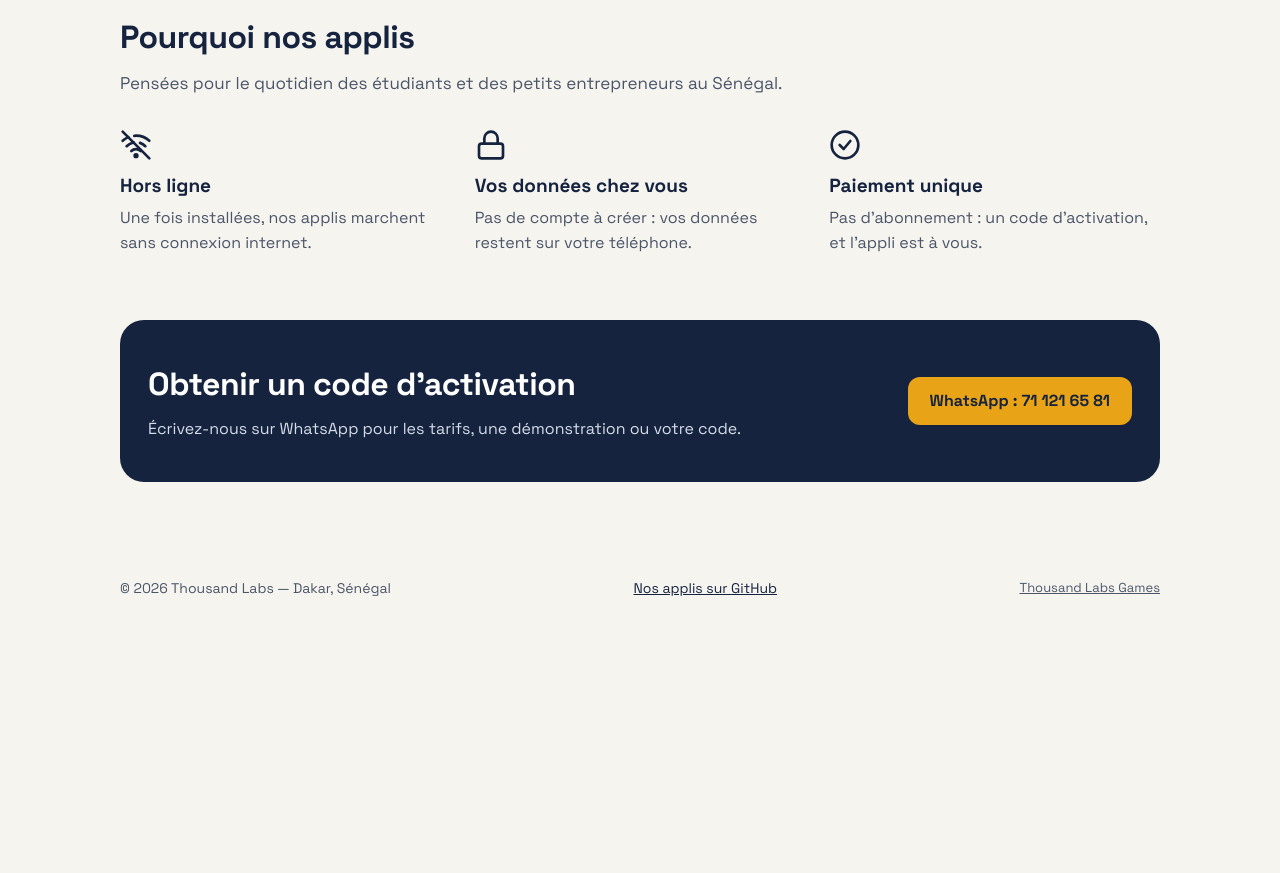
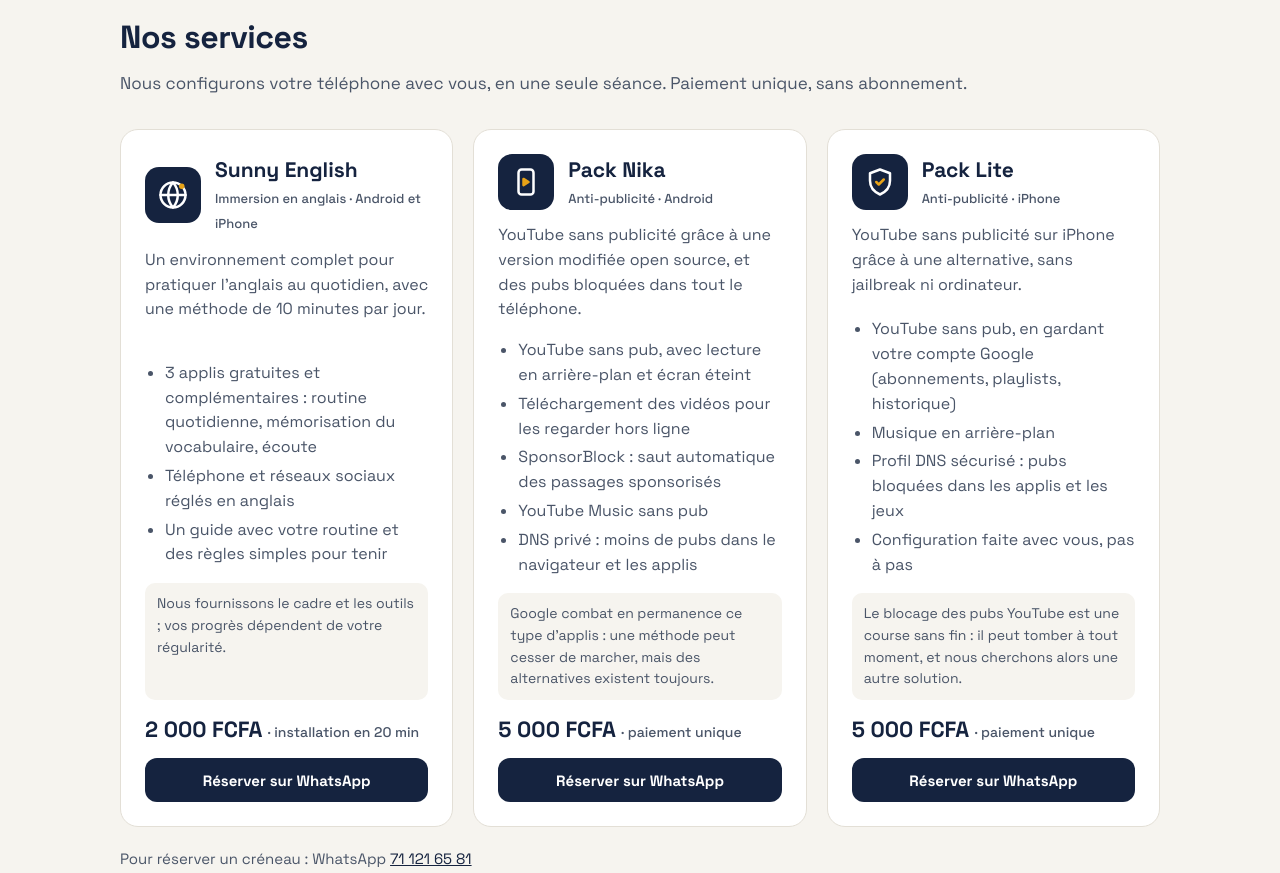
Before and after one commit to ThousandLabs/ThousandLabs.github.io, a plain HTML site: page index.html in a window 1280 px wide. Shown: the part 1180-2053 px from the top of the page. Before the commit the page ends 1828 px from the top, so only its background shows below. Drawn offline with Linux system fonts and the light colour scheme.

Commit message:
Ajoute la section Nos services (Sunny English, Pack Nika, Pack Lite) et le bouton Découvrir nos services
Co-Authored-By: Claude Opus 5.5 <noreply@anthropic.com>
Claude-Session: https://claude.ai/code/session_01BSJJ49V5N4RqdExMGxKMNc

```diff
--- a/index.html
+++ b/index.html
@@ -4,7 +4,7 @@
 <meta charset="utf-8">
 <meta name="viewport" content="width=device-width, initial-scale=1">
 <title>Thousand Labs — Applis pour étudiants et petits entrepreneurs</title>
-<meta name="description" content="Thousand Labs crée des applis simples, hors ligne et sans abonnement : ScoreUp, Budget Flow, Nexus Track et Power Log.">
+<meta name="description" content="Thousand Labs crée des applis simples, hors ligne et sans abonnement (ScoreUp, Budget Flow, Nexus Track, Power Log) et propose des services de configuration de téléphone.">
 <meta name="theme-color" content="#15233F">
 <meta property="og:title" content="Thousand Labs">
 <meta property="og:description" content="Des applis simples, hors ligne et sans abonnement : ScoreUp, Budget Flow, Nexus Track, Power Log.">
@@ -38,7 +38,8 @@
   .btn{display:inline-flex;align-items:center;justify-content:center;gap:8px;min-height:48px;padding:0 22px;border-radius:12px;font-weight:700;text-decoration:none}
   .btn-amber{background:var(--amber);color:var(--navy)}
   .btn-amber:hover{background:#F2B53A}
-  .btn-ghost{border:2px solid #fff;color:#fff;margin-left:10px}
+  .hero-btns{display:flex;flex-wrap:wrap;gap:12px}
+  .btn-ghost{border:2px solid #fff;color:#fff}
   .btn-ghost:hover{background:#fff;color:var(--navy)}
   section{padding:64px 0}
   h2{font-size:32px;margin:0 0 8px;letter-spacing:-.5px}
@@ -66,7 +67,13 @@
   .contact p{color:#D5DCE8;margin:0}
   footer{padding:32px 0 48px;color:var(--muted);font-size:14px}
   footer .wrap{display:flex;flex-wrap:wrap;justify-content:space-between;gap:12px}
-  @media (max-width:520px){.btn-ghost{margin:12px 0 0}.hero{padding-top:32px}}
+  .svc .price{font-size:22px;font-weight:700;color:var(--navy)}
+  .svc .price small{font-size:14px;font-weight:500;color:var(--muted)}
+  .svc ul{margin:0;padding-left:20px;color:var(--muted)}
+  .svc ul li{margin:4px 0}
+  .svc .note{font-size:14px;background:var(--cream);border-radius:10px;padding:10px 12px;color:var(--muted)}
+  .svc-icon{width:56px;height:56px;border-radius:14px;background:var(--navy);display:flex;align-items:center;justify-content:center;flex-shrink:0}
+  @media (max-width:520px){.hero{padding-top:32px}.hero-btns .btn{flex:1 1 100%}}
 </style>
 </head>
 <body>
@@ -79,6 +86,7 @@
       </a>
       <div class="nav-links">
         <a href="#applis">Nos applis</a>
+        <a href="#services">Nos services</a>
         <a href="#pourquoi">Pourquoi nous</a>
         <a href="#contact">Contact</a>
       </div>
@@ -87,8 +95,11 @@
       <div class="hero-text">
         <h1>Des applis simples pour <em>réussir</em> et <em>mieux gérer</em>.</h1>
         <p>Thousand Labs est une équipe d'étudiants de l'ISM Dakar. Nous créons des applis qui fonctionnent hors ligne, sans compte ni abonnement : réviser, gérer son budget, suivre ses ventes ou sa consommation d'électricité.</p>
-        <a class="btn btn-amber" href="#applis">Découvrir nos applis</a>
-        <a class="btn btn-ghost" href="https://wa.me/221711216581">Nous écrire sur WhatsApp</a>
+        <div class="hero-btns">
+          <a class="btn btn-amber" href="#applis">Découvrir nos applis</a>
+          <a class="btn btn-amber" href="#services">Découvrir nos services</a>
+          <a class="btn btn-ghost" href="https://wa.me/221711216581">Nous écrire sur WhatsApp</a>
+        </div>
       </div>
       <div class="hero-mark">
         <svg width="220" height="220" viewBox="0 -2 120 120" role="img" aria-label="Logo Thousand Labs"><path d="M20 102 V22 L60 72 L100 22 V102" fill="none" stroke="#fff" stroke-width="15"/><circle cx="60" cy="44" r="7" fill="#E8A317"/><circle cx="70" cy="27" r="4.5" fill="#E8A317"/></svg>
@@ -124,6 +135,55 @@
           <div class="card-links"><a class="btn btn-navy" href="https://thousandlabs.github.io/Power-Log/">Ouvrir l'appli</a><a class="btn btn-line" href="https://thousandlabs.github.io/Power-Log/Power-Log-presentation.pdf?v=20261031">Voir la brochure</a></div>
         </article>
       </div>
+    </div>
+  </section>
+
+  <section id="services" style="padding-top:0">
+    <div class="wrap">
+      <h2>Nos services</h2>
+      <p class="lead">Nous configurons votre téléphone avec vous, en une seule séance. Paiement unique, sans abonnement.</p>
+      <div class="apps">
+        <article class="card svc">
+          <div class="card-head"><div class="svc-icon"><svg width="30" height="30" viewBox="0 0 24 24" fill="none" stroke="#fff" stroke-width="2" stroke-linecap="round" stroke-linejoin="round" aria-hidden="true"><circle cx="12" cy="12" r="10"/><path d="M2 12h20"/><path d="M12 2a15 15 0 0 1 0 20a15 15 0 0 1 0-20"/><circle cx="19" cy="5" r="2.2" fill="#E8A317" stroke="none"/></svg></div><div><h3>Sunny English</h3><span class="tag">Immersion en anglais · Android et iPhone</span></div></div>
+          <p>Un environnement complet pour pratiquer l'anglais au quotidien, avec une méthode de 10 minutes par jour.</p>
+          <ul>
+            <li>3 applis gratuites et complémentaires : routine quotidienne, mémorisation du vocabulaire, écoute</li>
+            <li>Téléphone et réseaux sociaux réglés en anglais</li>
+            <li>Un guide avec votre routine et des règles simples pour tenir</li>
+          </ul>
+          <p class="note">Nous fournissons le cadre et les outils ; vos progrès dépendent de votre régularité.</p>
+          <div class="price">2 000 FCFA <small>· installation en 20 min</small></div>
+          <div class="card-links"><a class="btn btn-navy" href="https://wa.me/221711216581?text=Bonjour%2C%20je%20suis%20int%C3%A9ress%C3%A9(e)%20par%20le%20pack%20Sunny%20English.">Réserver sur WhatsApp</a></div>
+        </article>
+        <article class="card svc">
+          <div class="card-head"><div class="svc-icon"><svg width="30" height="30" viewBox="0 0 24 24" fill="none" stroke="#fff" stroke-width="2" stroke-linecap="round" stroke-linejoin="round" aria-hidden="true"><rect x="6" y="2" width="12" height="20" rx="2.5"/><path d="M10 9.5l4 2.5-4 2.5z" fill="#E8A317" stroke="#E8A317"/></svg></div><div><h3>Pack Nika</h3><span class="tag">Anti-publicité · Android</span></div></div>
+          <p>YouTube sans publicité grâce à une version modifiée open source, et des pubs bloquées dans tout le téléphone.</p>
+          <ul>
+            <li>YouTube sans pub, avec lecture en arrière-plan et écran éteint</li>
+            <li>Téléchargement des vidéos pour les regarder hors ligne</li>
+            <li>SponsorBlock : saut automatique des passages sponsorisés</li>
+            <li>YouTube Music sans pub</li>
+            <li>DNS privé : moins de pubs dans le navigateur et les applis</li>
+          </ul>
+          <p class="note">Google combat en permanence ce type d'applis : une méthode peut cesser de marcher, mais des alternatives existent toujours.</p>
+          <div class="price">5 000 FCFA <small>· paiement unique</small></div>
+          <div class="card-links"><a class="btn btn-navy" href="https://wa.me/221711216581?text=Bonjour%2C%20je%20suis%20int%C3%A9ress%C3%A9(e)%20par%20le%20Pack%20Nika%20(Android).">Réserver sur WhatsApp</a></div>
+        </article>
+        <article class="card svc">
+          <div class="card-head"><div class="svc-icon"><svg width="30" height="30" viewBox="0 0 24 24" fill="none" stroke="#fff" stroke-width="2" stroke-linecap="round" stroke-linejoin="round" aria-hidden="true"><path d="M12 2l8 3v6c0 5-3.5 9-8 11-4.5-2-8-6-8-11V5z"/><path d="M9 12l2 2 4-4" stroke="#E8A317"/></svg></div><div><h3>Pack Lite</h3><span class="tag">Anti-publicité · iPhone</span></div></div>
+          <p>YouTube sans publicité sur iPhone grâce à une alternative, sans jailbreak ni ordinateur.</p>
+          <ul>
+            <li>YouTube sans pub, en gardant votre compte Google (abonnements, playlists, historique)</li>
+            <li>Musique en arrière-plan</li>
+            <li>Profil DNS sécurisé : pubs bloquées dans les applis et les jeux</li>
+            <li>Configuration faite avec vous, pas à pas</li>
+          </ul>
+          <p class="note">Le blocage des pubs YouTube est une course sans fin : il peut tomber à tout moment, et nous cherchons alors une autre solution.</p>
+          <div class="price">5 000 FCFA <small>· paiement unique</small></div>
+          <div class="card-links"><a class="btn btn-navy" href="https://wa.me/221711216581?text=Bonjour%2C%20je%20suis%20int%C3%A9ress%C3%A9(e)%20par%20le%20Pack%20Lite%20(iPhone).">Réserver sur WhatsApp</a></div>
+        </article>
+      </div>
+      <p class="lead" style="margin:20px 0 0;font-size:15px">Pour réserver un créneau : WhatsApp <a href="https://wa.me/221711216581">71 121 65 81</a></p>
     </div>
   </section>
 
```
Also changed, not shown: 1 other file.
